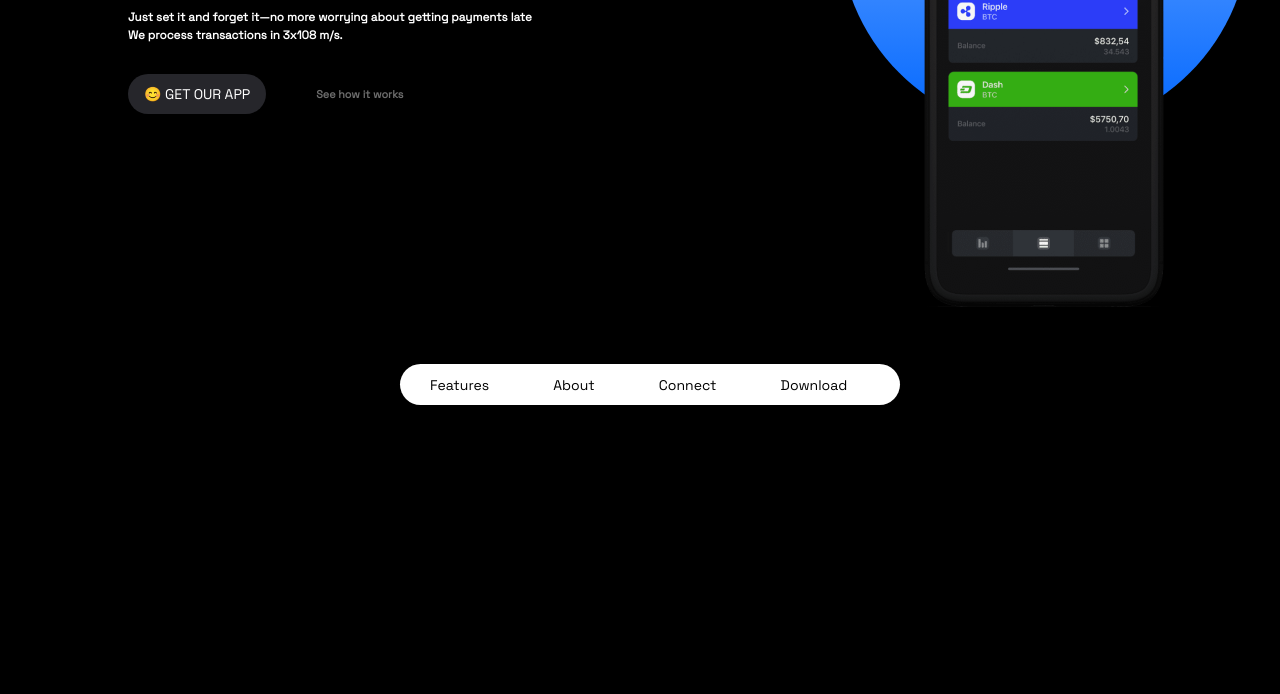
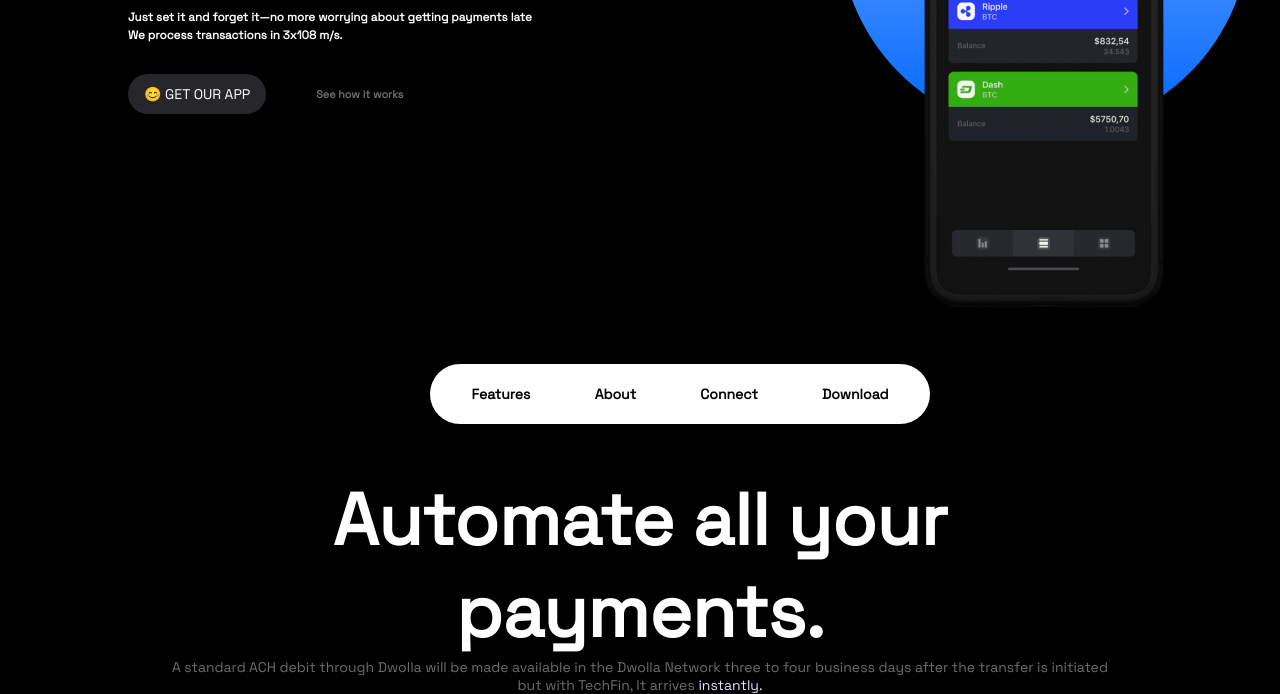
Before and after one commit to adekunle22k/E-wallet-landing-page, a plain HTML site: page index.html in a window 1280 px wide. Shown: the part 435-1129 px from the top of the page. Before the commit the page ends 1090 px from the top, so only its background shows below. Drawn offline with Linux system fonts and the light colour scheme.

Commit message:
Added new code and style
next section

```diff
--- a/index.html
+++ b/index.html
@@ -52,3 +52,8 @@
             <li><a href="#">Download</a></li>
         </ul>
     </div>
+    <div class="txt">
+    <h1>Automate all your <br> payments.</h1>
+    <h6>A standard ACH debit through Dwolla will be made available in the Dwolla Network three to four business days after
+        the transfer is initiated <br> but with TechFin, It arrives <span>instantly.</span></h6>
+    </div>
--- a/style.css
+++ b/style.css
@@ -109,7 +109,9 @@
         top: 254px;
 }
 .navbar{
-    margin: 250px 400px;
+    margin-top: 250px;
+    margin-left: 430px;
+    text-align: center;
     width: 500px;
     background-color: rgba(255, 255, 255, 1);
     border-radius: 50px;
@@ -117,20 +119,37 @@
 .navbar ul li{
     display: inline-block;
     list-style-type: none;
-    padding: 10px 30px;
+    padding: 15px 30px;
 }
 .navbar ul li a{
 text-decoration: none;
 color:  rgba(0, 0, 0, 1);
 font-size: 14px;
-font-weight: 500;
-line-height: 18px;
+font-weight: 1000;
+line-height: 30px
 }
 .navbar ul li a:hover{
     background-color:  #000000;
     border-radius: 50px;
     transition: ease-out 300ms;
-    padding: 10px 10px;
     color:  rgba(255, 255, 255, 1);
-
+    padding: 15px 10px;
 }
+.txt h1{
+    color: rgba(255, 255, 255, 1);
+    text-align: center;
+    font-size: 72px;
+    font-weight: 700;
+    line-height: 92px;
+    margin-top: 50px;
+}
+.txt h6{
+    color: #6D6D6D;
+    font-size: 14px;
+    line-height: 18px;
+    font-weight: 500;
+    text-align: center;
+}
+.txt h6 span{
+    color: rgba(225, 225, 255, 1);
+}
```
